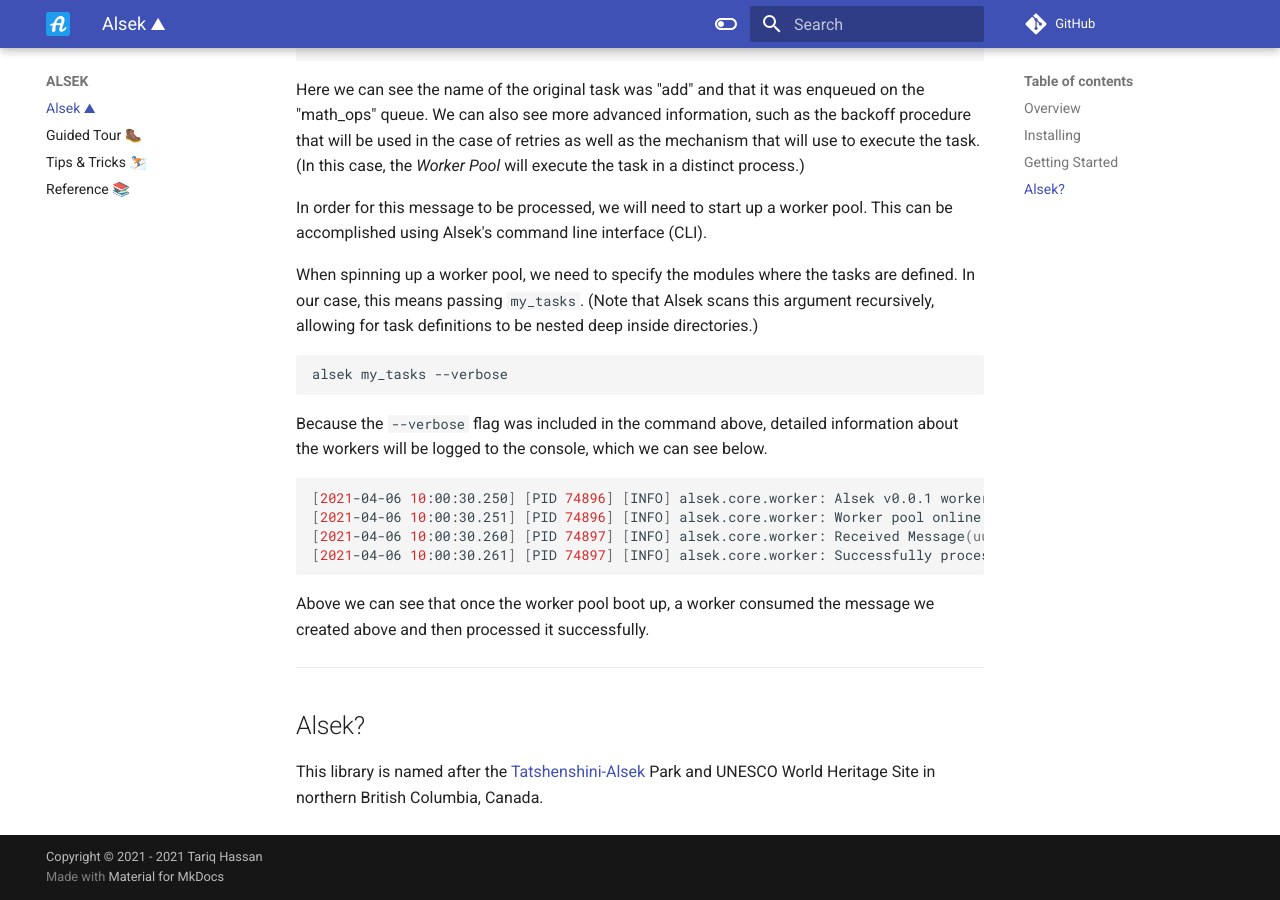
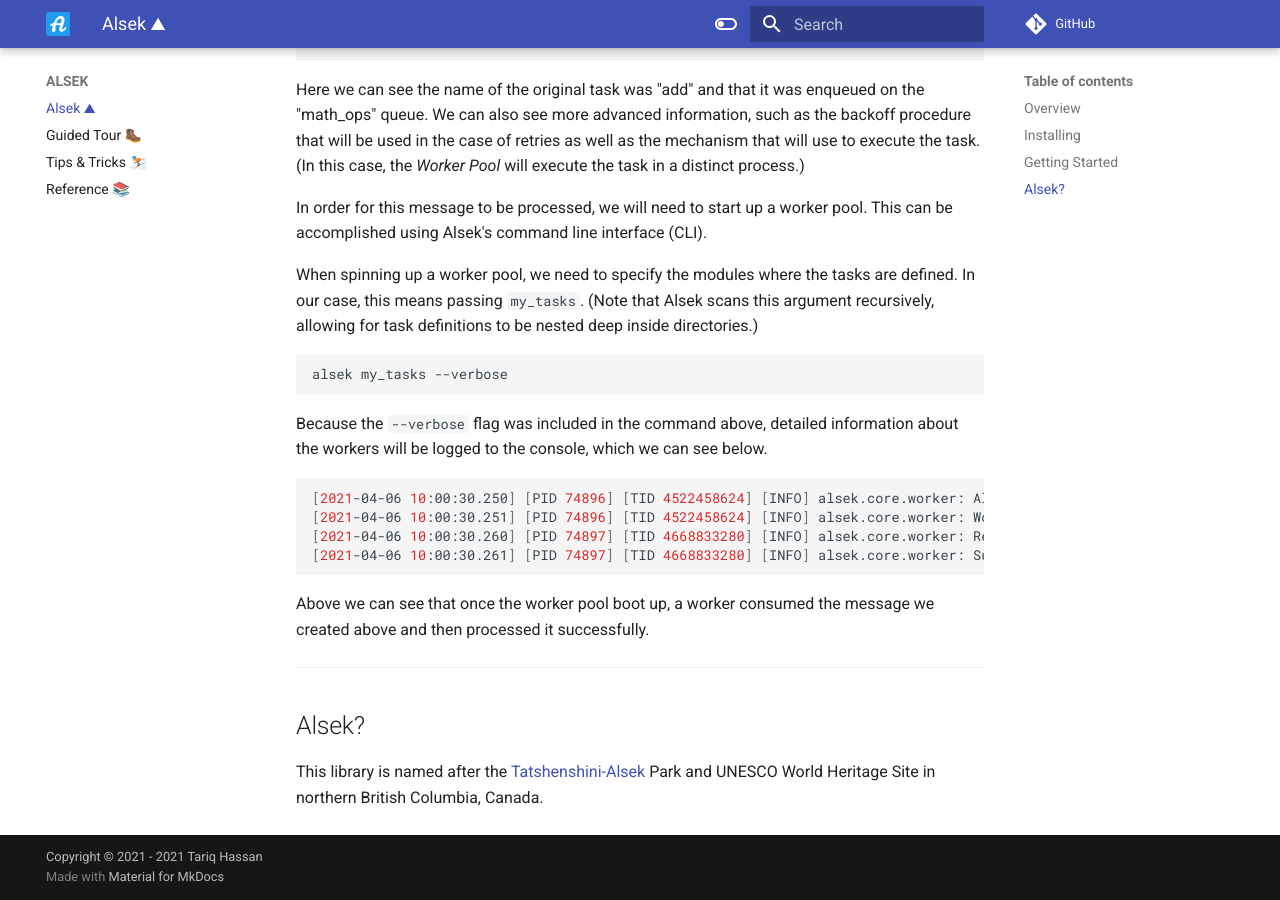
Before and after one commit to TariqAHassan/alsek, an MkDocs documentation site: the page built from docs/index.md, in a window 1280 px wide and 900 px high, scrolled down 1992 px. Built offline with MkDocs 1.6.1 and Material for MkDocs 9.7.7, drawn with Linux system fonts in a browser that asks for light colours; comment, search, counter and statistics services are not loaded.

Commit message:
Update sample output

````diff
--- a/docs/index.md
+++ b/docs/index.md
@@ -109,10 +109,10 @@
 information about the workers will be logged to the console, which we can see below.
 
 ```shell
-[2021-04-06 10:00:30.250] [PID 74896] [INFO] alsek.core.worker: Alsek v0.0.1 worker pool booting up...
-[2021-04-06 10:00:30.251] [PID 74896] [INFO] alsek.core.worker: Worker pool online.
-[2021-04-06 10:00:30.260] [PID 74897] [INFO] alsek.core.worker: Received Message(uuid='e49806be-96ad-11eb-9216-acde48001122', queue='math_ops', task='add')...
-[2021-04-06 10:00:30.261] [PID 74897] [INFO] alsek.core.worker: Successfully processed Message(uuid='e49806be-96ad-11eb-9216-acde48001122', queue='math_ops', task='add').
+[2021-04-06 10:00:30.250] [PID 74896] [TID 4522458624] [INFO] alsek.core.worker: Alsek v0.0.1 worker pool booting up...
+[2021-04-06 10:00:30.251] [PID 74896] [TID 4522458624] [INFO] alsek.core.worker: Worker pool online.
+[2021-04-06 10:00:30.260] [PID 74897] [TID 4668833280] [INFO] alsek.core.worker: Received Message(uuid='e49806be-96ad-11eb-9216-acde48001122', queue='math_ops', task='add')...
+[2021-04-06 10:00:30.261] [PID 74897] [TID 4668833280] [INFO] alsek.core.worker: Successfully processed Message(uuid='e49806be-96ad-11eb-9216-acde48001122', queue='math_ops', task='add').
 ```
 
 Above we can see that once the worker pool boot up, a worker consumed the
````
Also changed, not shown: README.md (+4 -4 lines).
